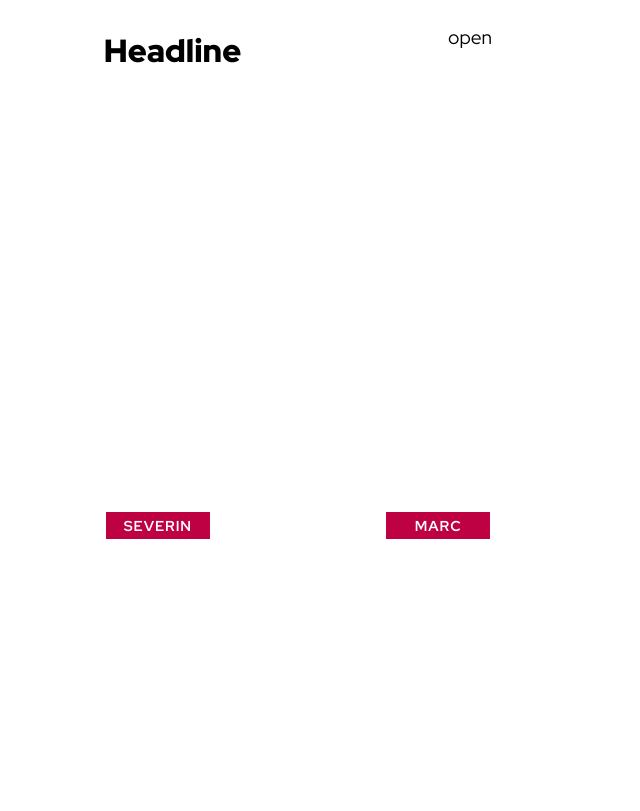
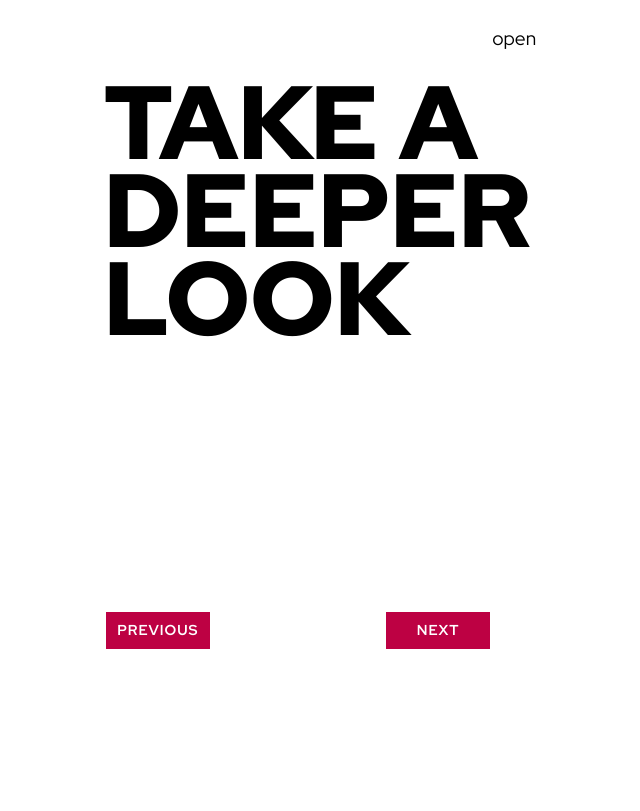
Before and after one commit to wschoeck/creativecode, a plain HTML site: page index.html in a window 1280 px wide. Shown: the whole page, without its empty margins (342-982 px from the left). Drawn offline with Linux system fonts and the light colour scheme; a web font is replaced by a local one.

Commit message:
branch update

```diff
--- a/index.html
+++ b/index.html
@@ -16,11 +16,11 @@
 
     <label for="tgl">
 
-      <div class="animation"><h1>Headline</h1></div>
+      <div class="animation"><h1>TAKE A DEEPER LOOK</h1></div>
       <div class="open"><h2></h2></div>
 
     </label>
-    <p>Consetetur sadipscing elitr, sed diam nonumy eirmod tempor invidunt ut labore et dolore magna aliquyam erat, sed diam voluptua. At vero eos et accusam et justo duo dolores et ea rebum. Stet clita kasd gubergren, no sea takimata sanctus est Lorem ipsum dolor sit amet.</p>
+    <p>And enjoy the little things</p>
 
   </div>
 
@@ -32,11 +32,11 @@
   <div class="flex">
 
     <div class="left">
-      <a class="button" href="https://design-code-experiment-sk.netlify.com">SEVERIN</a>
+      <a class="button" href="https://portfolio.marc-hatt.ch/lab/index.html">PREVIOUS</a>
     </div>
 
     <div class="right">
-      <a class="button" href="https://portfolio.marc-hatt.ch/lab/index.html">MARC</a>
+      <a class="button" href="https://design-code-experiment-sk.netlify.com">NEXT</a>
     </div>
 
   </div>
--- a/styles/styles.css
+++ b/styles/styles.css
@@ -1,17 +1,19 @@
 h1 {
   font-family: 'Red Hat Display';
   font-weight: 800;
-  font-size: 2rem;
+  font-size: 6.5rem;
+  line-height: 5.5rem;
   cursor: pointer;
   text-align: left;
   position: relative;
-  margin-bottom: 0;
+  margin-bottom: 1.8rem;
 }
 
 h2 {
   font-family: 'Red Hat Display';
   font-weight: 400;
   font-size: 1.2rem;
+  line-height: 1.8rem;
   cursor: pointer;
   text-align: left;
   position: relative;
@@ -63,7 +65,6 @@ a {
 }
 
 .button:hover {
-  background-color: #000000;
   transform:scale(.9);
 }
 
@@ -77,9 +78,10 @@ a {
 
 
 body {
-  background-color: #ffffff;
   width: auto;
   font-family: 'Red Hat Display';
+  font-size: 1.2rem;
+  line-height: 1.8rem;
 }
 
 .toogle {
@@ -112,7 +114,7 @@ div {
   height:100vh;
   width: auto;
   grid-template-columns: 15% 15% 15% 15% 15% 15%;
-  grid-template-rows: 500px 250px 200px 200px 100px;
+  grid-template-rows: 8fr 1fr;
   grid-column-gap: 2%;
   grid-row-gap: 0;
   margin-left: 2%;
@@ -127,7 +129,6 @@ div {
   grid-row-end:1;
   width: auto;
   height: 200px;
-  background-color: #ffffff;
 }
 
 .columntwo {
@@ -137,7 +138,6 @@ div {
   grid-row-end:1;
   width: auto;
   height: 200px;
-  background-color: #ffffff;
 }
 
 .columnthree {
@@ -147,7 +147,6 @@ div {
   grid-row-end:1;
   width: auto;
   height: 200px;
-  background-color: #ffffff;
 }
 
 .columntwoLinks {
@@ -176,7 +175,6 @@ display: flex;
 
 div.animation {
 
-overflow: hidden;
 width: 100%;
 
 transition: max-height 1.5s ease;
@@ -220,7 +218,6 @@ animation: cssanimation 6s infinite;
 
 .open {
   text-align: right;
-  color: #000000;
 }
 
 input:checked+label+p {
```
